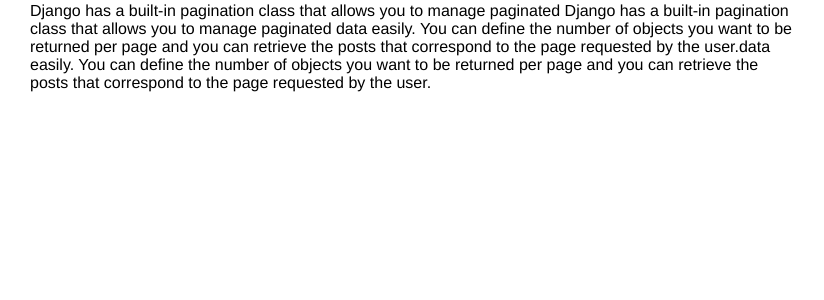
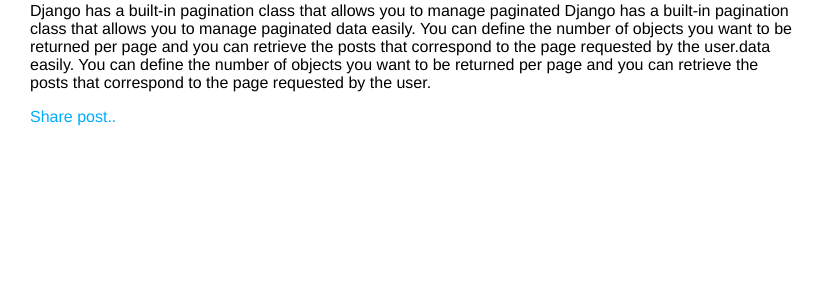
Before and after one commit to CMWolfe922/PyDrops, a Django app: a page that uses blog/templates/blog/post/detail.html in a window 1280 px wide. Shown: the part 262-562 px from the top of the page, without its empty margins (0-824 px from the left). Run offline with Django 4.2, Linux system fonts and the light colour scheme; data comes from the database, SQL or seed files in the repository.

Commit message:
Added a share post link on the post details page

```diff
--- a/blog/templates/blog/post/detail.html
+++ b/blog/templates/blog/post/detail.html
@@ -8,4 +8,9 @@
     Published {{ post.publish }} by {{ post.author }}
 </p>
 {{ post.body|linebreaks }}
+<p>
+    <a href="{% url 'blog:post_share' post.id %}">
+        Share post..
+    </a>
+</p>
 {% endblock %}
```
